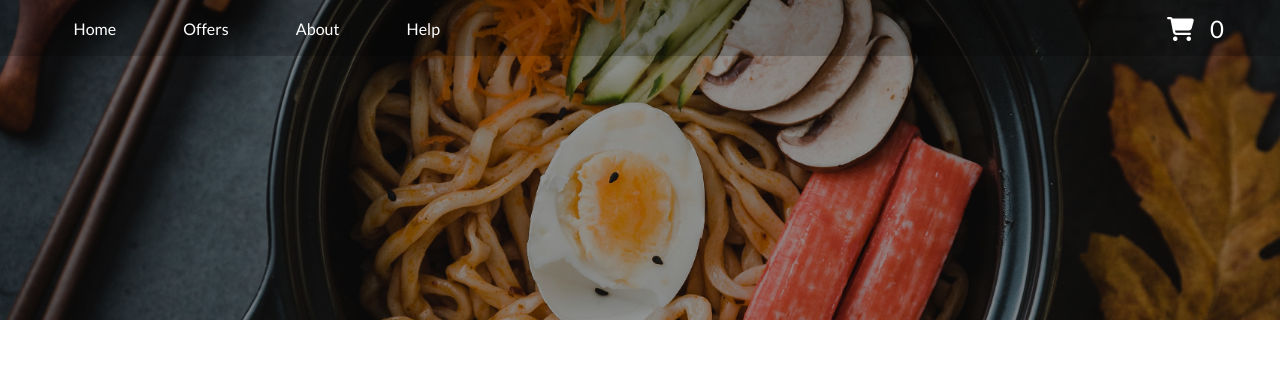
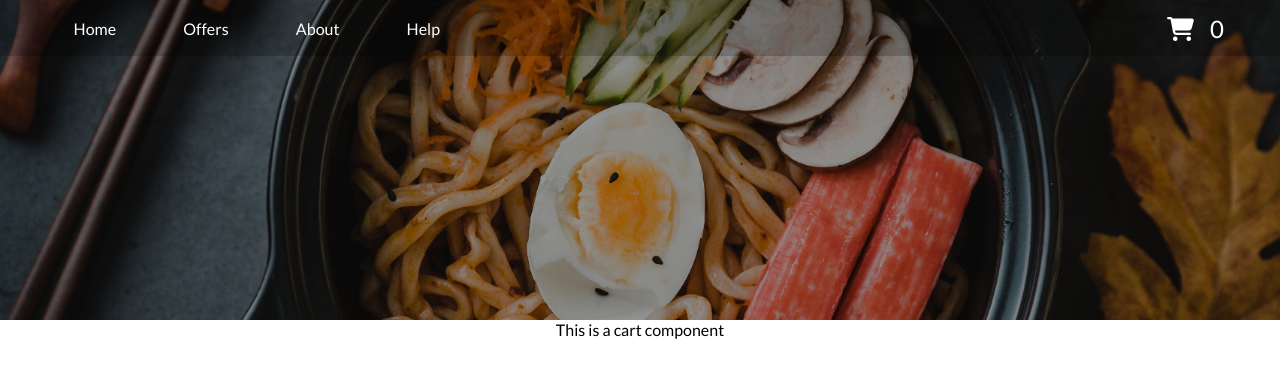
Before and after one commit to preetamvarun/Restaurant-App, a React (Create React App) app: page /cart in a window 1280 px wide. Shown: the top 378 px of the page. Built offline with nearby package versions, Linux system fonts and the light colour scheme.

Commit message:
created cart component

```diff
--- a/src/App.js
+++ b/src/App.js
@@ -8,6 +8,7 @@ import About from './Components/AboutComponent/About';
 import Help from './Components/HelpComponent/Help';
 import Offers from './Components/OffersComponent/Offers';
 import RestaurantMenu from './Components/RestaurantMenu/RestaurantMenu';
+import Cart from './Components/Cart/Cart';
 
 function App() {
   const [searchFood, setSearchFood] = useState('');
@@ -27,6 +28,7 @@ function App() {
             <Route path='/help' Component={Help} />
             <Route path='/offers' Component={Offers} />
             <Route path='/restaurant/:id' Component={RestaurantMenu} />
+            <Route path='/cart' Component={Cart} />
           </Routes>
         </FoodContext.Provider>
       </div>
--- /dev/null
+++ b/src/Components/Cart/Cart.js
@@ -0,0 +1,10 @@
+import './Cart.css';
+const Cart = () => {
+  return (
+    <div>
+      <p>This is a cart component</p>
+    </div>
+  );
+};
+
+export default Cart;
--- a/src/Components/HeaderComponent/NavigatorComponent/Navigator.js
+++ b/src/Components/HeaderComponent/NavigatorComponent/Navigator.js
@@ -4,6 +4,7 @@ import { useSelector } from 'react-redux';
 
 const Navigator = () => {
   const cartItems = useSelector((store) => store.cart.items);
+  console.log(cartItems);
   return (
     <div className='Navigator'>
       {/*List Items in the navigator*/}
```
Also changed, not shown: src/Components/Cart/Cart.css (added).
